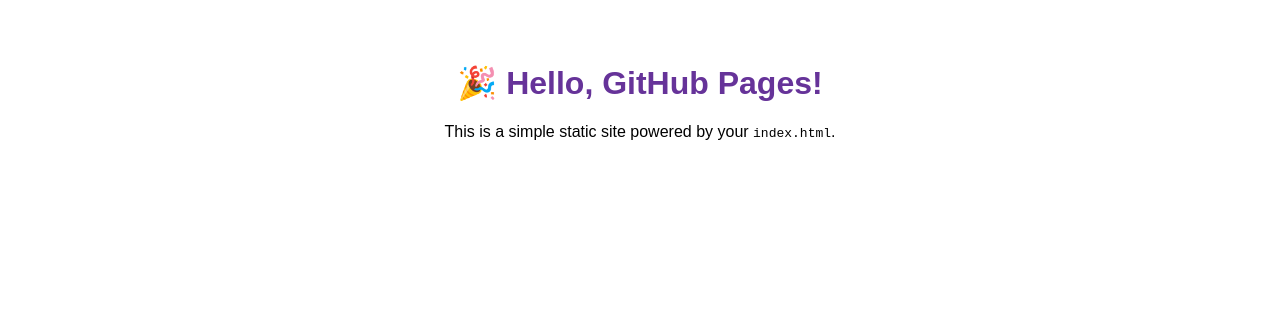
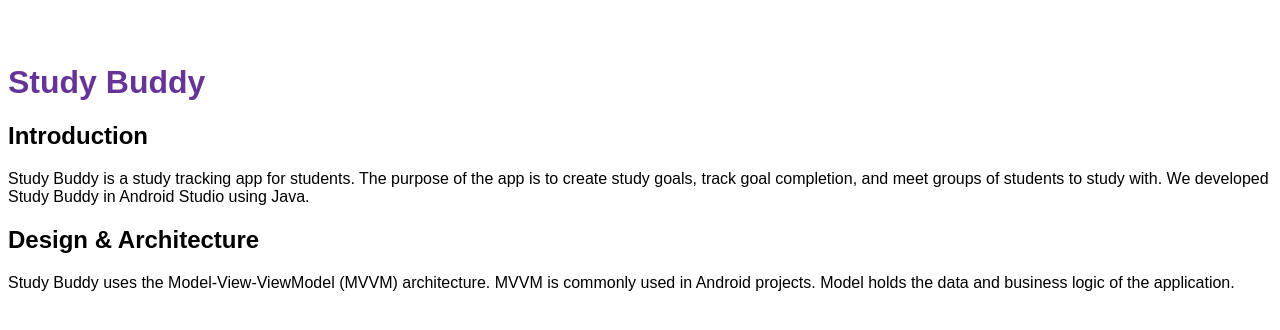
Before and after one commit to davidch2020/cs2340-site, a plain HTML site: page docs/index.html in a window 1280 px wide. Drawn offline with Linux system fonts and the light colour scheme.

```diff
--- a/docs/index.html
+++ b/docs/index.html
@@ -5,12 +5,20 @@
     <meta name="viewport" content="width=device-width,initial-scale=1">
     <title>My Project Pages Demo</title>
     <style>
-      body { font-family: sans-serif; text-align: center; margin-top: 4rem; }
+      body { font-family: sans-serif; margin-top: 4rem; }
       h1 { color: rebeccapurple; }
     </style>
   </head>
   <body>
-    <h1>🎉 Hello, GitHub Pages!</h1>
-    <p>This is a simple static site powered by your <code>index.html</code>.</p>
+    <h1>Study Buddy</h1>
+    <h2>Introduction</h2>
+    <p>Study Buddy is a study tracking app for students. The purpose of the app is to create study goals, track goal completion, and meet
+      groups of students to study with. We developed Study Buddy in Android Studio using Java.
+    </p>
+    <h2>Design & Architecture</h2>
+    <p>
+      Study Buddy uses the Model-View-ViewModel (MVVM) architecture. MVVM is commonly used in Android projects. Model holds the data and business
+      logic of the application.
+    </p>
   </body>
 </html>
```
Also changed, not shown: 1 other file.
